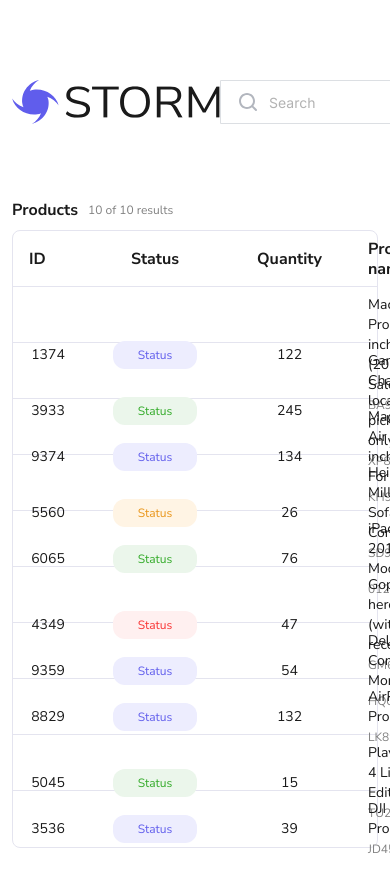
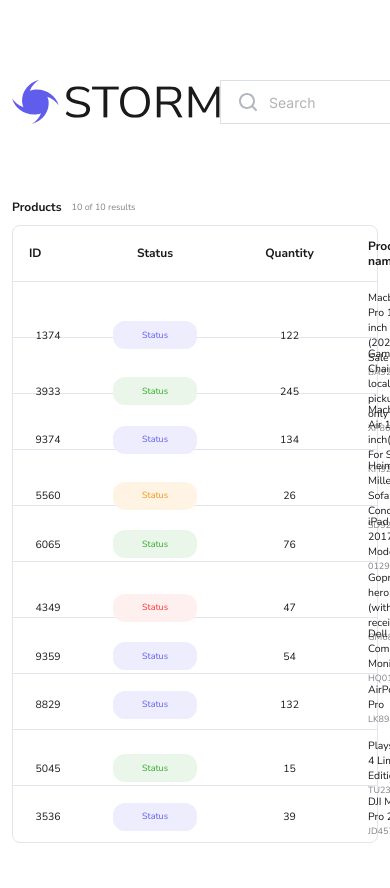
Before and after one commit to Nightfurya/Storm-product-table, a Vue app: page / in a window 390 px wide. Shown: the top 888 px of the page. Built offline with nearby package versions, Linux system fonts and the light colour scheme.

Commit message:
#004002: Update font mixin

```diff
--- a/src/assets/styles/_mixins.scss
+++ b/src/assets/styles/_mixins.scss
@@ -1,10 +1,22 @@
 $default-font-family: 'Nunito Sans', sans-serif;
 
-@mixin font-style($font-size, $color, $font-weight: 400, $font-family: $default-font-family) {
+@mixin font-style(
+	$font-size,
+	$color,
+	$font-weight: 400,
+	$font-family: $default-font-family,
+	$line-height: 1.25rem,
+	$letter-spacing: 0,
+	$vertical-align: middle
+) {
 	font-size: $font-size;
 	color: $color;
 	font-weight: $font-weight;
 	font-family: $font-family;
+
+	line-height: $line-height;
+	letter-spacing: $letter-spacing;
+	vertical-align: $vertical-align;
 }
 
 @mixin flex-row($align-items: center, $justify-content: center) {
--- a/src/components/ProductDetailedInfoModal/ProductDetailedInfoModal.vue
+++ b/src/components/ProductDetailedInfoModal/ProductDetailedInfoModal.vue
@@ -64,14 +64,12 @@ const emit = defineEmits<{
 		width: 100%;
 
 		&-title {
-			@include mixins.font-style(20px, colors.$primary-color, 700);
+			@include mixins.font-style(1.25rem, colors.$primary-color, 700, $line-height: 120%);
 
-			line-height: 120%;
-			letter-spacing: 0;
 			margin: 0;
 
 			@media (max-width: 480px) {
-				font-size: 16px;
+				font-size: 1rem;
 			}
 		}
 
@@ -137,11 +135,7 @@ const emit = defineEmits<{
 			.title,
 			.features-list,
 			.description {
-				@include mixins.font-style(12px, colors.$black, 400);
-
-				line-height: 25px;
-				letter-spacing: 0;
-				vertical-align: middle;
+				@include mixins.font-style(0.75rem, colors.$black, 400, $line-height: 1.5625rem);
 			}
 
 			.title {
@@ -172,7 +166,7 @@ const emit = defineEmits<{
 		width: 100%;
 
 		&-close-button {
-			@include mixins.font-style(14px, colors.$black, 500);
+			@include mixins.font-style(0.875rem, colors.$black, 500, $letter-spacing: 0.02em);
 
 			width: 88px;
 			height: 44px;
@@ -182,17 +176,13 @@ const emit = defineEmits<{
 			border-radius: 4px;
 			background-color: colors.$alabaster;
 
-			line-height: 20px;
-			letter-spacing: 0.02em;
-			vertical-align: middle;
-
 			&:hover {
 				cursor: pointer;
 			}
 
 			@media (max-width: 480px) {
 				width: 100%;
-				font-size: 12px;
+				font-size: 0.75rem;
 			}
 		}
 
--- a/src/components/ProductTable/Header/Header.vue
+++ b/src/components/ProductTable/Header/Header.vue
@@ -66,7 +66,7 @@ function tableHeaderSortHandler(key: ProductSortingOption) {
 
 .product-table__row.product-table__header {
 	.product-table__row-sell {
-		@include mixins.font-style(16px, colors.$primary-color, 700);
+		@include mixins.font-style(1rem, colors.$primary-color, 700);
 
 		position: relative;
 
--- a/src/components/ProductTable/Pagination/Pagination.vue
+++ b/src/components/ProductTable/Pagination/Pagination.vue
@@ -22,20 +22,13 @@ defineProps<{
 	margin-bottom: 10px;
 
 	.title {
-		@include mixins.font-style(16px, colors.$primary-color, 700);
-
-		line-height: 20px;
-		letter-spacing: 0;
-		vertical-align: middle;
+		@include mixins.font-style(1rem, colors.$primary-color, 700);
 
 		margin-right: 10px;
 	}
 
 	.rows-counter {
-		@include mixins.font-style(12px, colors.$secondary-color, 400);
-
-		line-height: 20px;
-		letter-spacing: 0;
+		@include mixins.font-style(0.75rem, colors.$secondary-color, 400);
 	}
 }
 </style>
--- a/src/components/ProductTable/Row/Row.vue
+++ b/src/components/ProductTable/Row/Row.vue
@@ -38,11 +38,7 @@ const emit = defineEmits<{
 	}
 
 	&-subtitle {
-		@include mixins.font-style(12px, colors.$secondary-color);
-
-		line-height: 20px;
-		letter-spacing: 0;
-		vertical-align: middle;
+		@include mixins.font-style(0.75rem, colors.$secondary-color);
 	}
 }
 </style>
--- a/src/components/ProductTable/Row/_Row.scss
+++ b/src/components/ProductTable/Row/_Row.scss
@@ -18,13 +18,9 @@
 
 		&-sell {
 			@include mixins.flex-row();
-			@include mixins.font-style(14px, colors.$primary-color);
+			@include mixins.font-style(0.875rem, colors.$primary-color);
 
 			padding: 18px 16px;
-
-			line-height: 20px;
-			letter-spacing: 0;
-			vertical-align: middle;
 		}
 
 		&-sell:nth-child(4) {
--- a/src/shared/components/Status/Status.vue
+++ b/src/shared/components/Status/Status.vue
@@ -27,12 +27,9 @@ defineProps<{
 	border: none;
 	border-radius: 12px;
 
-	@include mixins.font-style(12px, colors.$secondary-color);
+	@include mixins.font-style(0.75rem, colors.$secondary-color);
 
-	line-height: 20px;
-	letter-spacing: 0;
 	text-align: center;
-	vertical-align: middle;
 
 	&.severity {
 		&--success {
```
